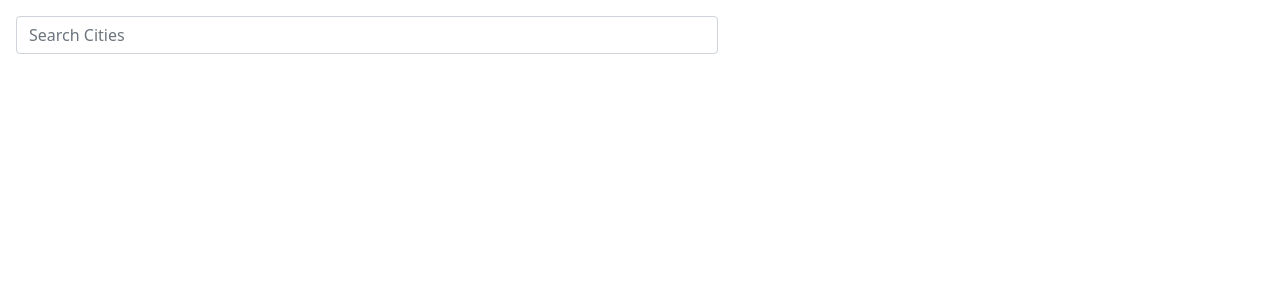
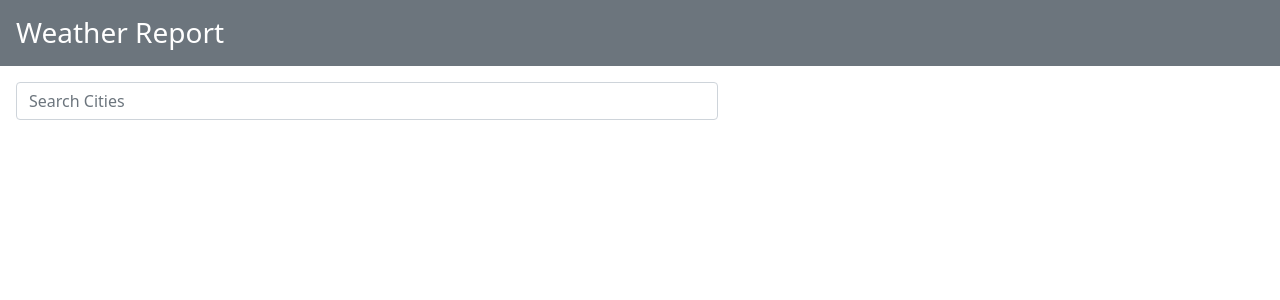
Before and after one commit to vaishakchanguli/Gramener-Assignment, an Angular app: page / in a window 1280 px wide. Shown: the top 300 px of the page. Built offline with nearby package versions, Linux system fonts and the light colour scheme.

Commit message:
3 files modified

```diff
--- a/src/app/app.component.css
+++ b/src/app/app.component.css
@@ -12,3 +12,7 @@ p {
 ngb-typeahead-window {
   width: 75%;
 }
+
+section {
+  margin: 16px 16px 0 16px;
+}
--- a/src/app/app.component.html
+++ b/src/app/app.component.html
@@ -1,3 +1,7 @@
+<header>
+  <h3 class="p-3 mb-0 bg-secondary text-white">Weather Report</h3>
+</header>
+<section>
   <ng-template #rt let-r="result" let-t="term">
     <ngb-highlight [result]="r.LocalizedName" [term]="t"></ngb-highlight>
     <br />
@@ -42,9 +46,10 @@
           <p>{{item.DateTime | date: 'HH:mm'}}</p>
           <small
           >Temperature {{item.Temperature.Value}}
-          {{item.Temperature.Unit}}</small
-        >
+          {{item.Temperature.Unit}}</small>
         </div>
       </div>
     </ng-container>
   </div>
+
+</section>
--- a/src/styles.css
+++ b/src/styles.css
@@ -1,7 +1,7 @@
 /* Add application styles & imports to this file! */
 @import '~bootstrap/dist/css/bootstrap.min.css';
-body {
-  margin: 16px;
+* {
+  margin: 0;
 }
 
 div#ngb-live {
```
Lines whose indentation alone changed are shown as unchanged.
